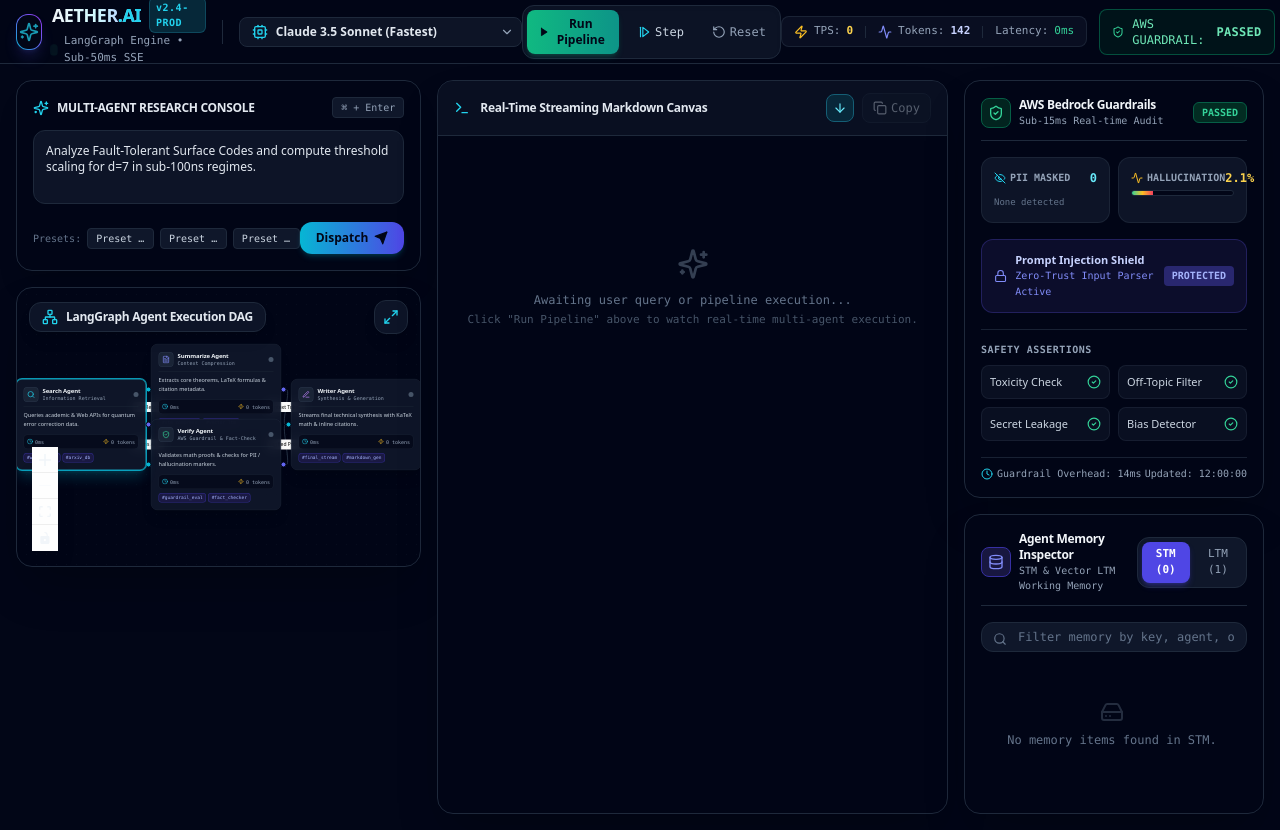
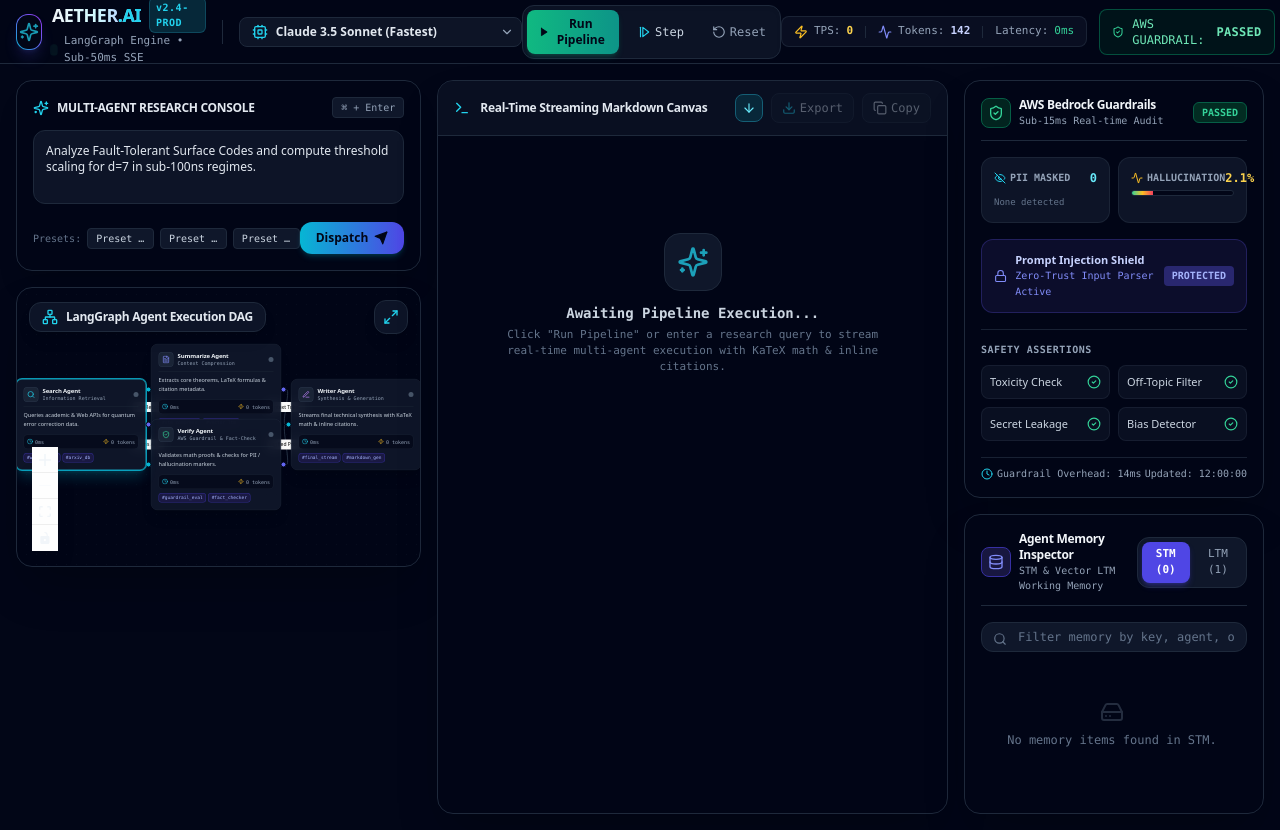
Before and after one commit to sreeram0343/Aether-AI, a Next.js app: page / in a window 1280 px wide. Built offline with nearby package versions, Linux system fonts and the light colour scheme.

Commit message:
feat(components): enhance StreamingExecutionBoard with ARIA live region and markdown export action

```diff
--- a/components/StreamingExecutionBoard.tsx
+++ b/components/StreamingExecutionBoard.tsx
@@ -14,8 +14,10 @@
   ExternalLink,
   BookOpen,
   Activity,
+  Download,
 } from 'lucide-react';
 import { useAetherStore } from '../store/useAetherStore';
+import { Badge } from './primitives/Badge';
 
 export const StreamingExecutionBoard: React.FC = () => {
   const {
@@ -25,6 +27,7 @@
     citations,
     setActiveCitation,
     tokenMetrics,
+    downloadMarkdown,
   } = useAetherStore();
 
   const [copied, setCopied] = useState(false);
@@ -44,21 +47,25 @@
     setTimeout(() => setCopied(false), 2000);
   };
 
-  // Helper to parse citations in text and turn [1], [2] into interactive buttons
   const renderFormattedContent = (content: string) => {
     if (!content) {
       return (
-        <div className="flex flex-col items-center justify-center h-64 text-slate-500 font-mono text-xs text-center">
-          <Sparkles className="h-8 w-8 text-slate-600 mb-3 animate-pulse" />
-          <p>Awaiting user query or pipeline execution...</p>
-          <p className="text-[11px] text-slate-600 mt-1">
-            Click &quot;Run Pipeline&quot; above to watch real-time multi-agent execution.
+        <div className="flex flex-col items-center justify-center h-72 text-slate-500 font-mono text-xs text-center p-6 space-y-3">
+          <div className="p-3 rounded-2xl bg-slate-900 border border-slate-800">
+            <Sparkles className="h-8 w-8 text-cyan-400 animate-pulse" />
+          </div>
+          <div className="space-y-1">
+            <p className="font-bold text-slate-300 text-sm">Awaiting Pipeline Execution...</p>
+            <p className="text-[11px] text-slate-500 max-w-sm">
+              Click &quot;Run Pipeline&quot; or enter a research query to stream real-time multi-agent execution with KaTeX math & inline citations.
             </p>
+          </div>
         </div>
       );
     }
 
     return (
+      <div aria-live="polite" aria-atomic="false">
         <ReactMarkdown
           remarkPlugins={[remarkMath]}
           rehypePlugins={[rehypeKatex]}
@@ -75,9 +82,7 @@
             h4: ({ node, ...props }) => (
               <h4 className="text-sm font-semibold text-slate-200 mt-3 mb-1" {...props} />
             ),
-          p: ({ node, children, ...props }) => {
-            // Process text elements to make inline citations clickable
-            return (
+            p: ({ node, children, ...props }) => (
               <p className="text-sm text-slate-300 leading-relaxed mb-4" {...props}>
                 {React.Children.map(children, (child) => {
                   if (typeof child === 'string') {
@@ -91,7 +96,7 @@
                           <button
                             key={idx}
                             onClick={() => citation && setActiveCitation(citation)}
-                            className="inline-flex items-center px-1.5 py-0.5 mx-0.5 rounded bg-cyan-950/80 hover:bg-cyan-900 border border-cyan-800/80 text-cyan-300 text-[11px] font-mono font-bold transition-all shadow-sm active:scale-95"
+                            className="inline-flex items-center px-1.5 py-0.5 mx-0.5 rounded bg-cyan-950/80 hover:bg-cyan-900 border border-cyan-800/80 text-cyan-300 text-[11px] font-mono font-bold transition-all shadow-sm focus:outline-none focus-visible:ring-2 focus-visible:ring-cyan-400 active:scale-95"
                             title={citation ? `Source: ${citation.title}` : `Citation [${citId}]`}
                           >
                             <BookOpen className="h-3 w-3 mr-0.5" />
@@ -105,10 +110,9 @@
                   return child;
                 })}
               </p>
-            );
-          },
-          code: ({ node, inline, className, children, ...props }: any) => {
-            return inline ? (
+            ),
+            code: ({ node, inline, className, children, ...props }: any) => (
+              inline ? (
                 <code className="bg-slate-900 border border-slate-800 text-cyan-300 font-mono text-xs px-1.5 py-0.5 rounded" {...props}>
                   {children}
                 </code>
@@ -116,12 +120,13 @@
                 <pre className="bg-slate-900/90 border border-slate-800 p-4 rounded-xl font-mono text-xs text-slate-200 overflow-x-auto my-4 shadow-inner">
                   <code {...props}>{children}</code>
                 </pre>
-            );
-          },
+              )
+            ),
           }}
         >
           {content}
         </ReactMarkdown>
+      </div>
     );
   };
 
@@ -136,15 +141,15 @@
           </span>
 
           {isRunning && (
-            <span className="flex items-center space-x-1.5 px-2 py-0.5 rounded-full bg-cyan-950 border border-cyan-800 text-cyan-400 text-[10px] font-mono animate-pulse">
-              <Activity className="h-3 w-3" />
-              <span>STREAMING ({tokenMetrics.tokensPerSecond} t/s)</span>
-            </span>
+            <Badge variant="info" size="sm" className="animate-pulse">
+              <Activity className="h-3 w-3 mr-1" />
+              STREAMING ({tokenMetrics.tokensPerSecond} t/s)
+            </Badge>
           )}
           {isCompleted && (
-            <span className="px-2 py-0.5 rounded-full bg-emerald-950 border border-emerald-800 text-emerald-400 text-[10px] font-mono">
+            <Badge variant="success" size="sm">
               STREAM COMPLETE
-            </span>
+            </Badge>
           )}
         </div>
 
@@ -152,7 +157,7 @@
         <div className="flex items-center space-x-2">
           <button
             onClick={() => setAutoScroll(!autoScroll)}
-            className={`p-1.5 rounded-lg border text-xs font-mono transition-colors ${
+            className={`p-1.5 rounded-lg border text-xs font-mono transition-colors focus:outline-none focus-visible:ring-2 focus-visible:ring-cyan-400 ${
               autoScroll
                 ? 'bg-cyan-950/70 border-cyan-800 text-cyan-300'
                 : 'bg-slate-900 border-slate-800 text-slate-400 hover:text-slate-200'
@@ -163,9 +168,19 @@
           </button>
 
           <button
+            onClick={downloadMarkdown}
+            disabled={!streamedMarkdown}
+            className="flex items-center space-x-1 px-2.5 py-1.5 rounded-lg bg-slate-900 border border-slate-800 hover:border-slate-700 text-xs font-mono text-slate-300 disabled:opacity-40 transition-colors focus:outline-none focus-visible:ring-2 focus-visible:ring-cyan-400"
+            title="Download Synthesis (.md)"
+          >
+            <Download className="h-3.5 w-3.5 text-cyan-400" />
+            <span className="hidden sm:inline">Export</span>
+          </button>
+
+          <button
             onClick={handleCopy}
             disabled={!streamedMarkdown}
-            className="flex items-center space-x-1 px-2.5 py-1.5 rounded-lg bg-slate-900 border border-slate-800 hover:border-slate-700 text-xs font-mono text-slate-300 disabled:opacity-40 transition-colors"
+            className="flex items-center space-x-1 px-2.5 py-1.5 rounded-lg bg-slate-900 border border-slate-800 hover:border-slate-700 text-xs font-mono text-slate-300 disabled:opacity-40 transition-colors focus:outline-none focus-visible:ring-2 focus-visible:ring-cyan-400"
           >
             {copied ? (
               <>
@@ -186,11 +201,11 @@
       <div ref={scrollRef} className="flex-1 p-6 overflow-y-auto font-sans scroll-smooth">
         {renderFormattedContent(streamedMarkdown)}
         {isRunning && (
-          <div className="inline-block h-4 w-2 bg-cyan-400 animate-pulse ml-1 align-middle"></div>
+          <div className="inline-block h-4 w-2 bg-cyan-400 animate-pulse ml-1 align-middle" />
         )}
       </div>
 
-      {/* Footer Citations Bar if citations present */}
+      {/* Footer Citations Bar */}
       {citations.length > 0 && (
         <div className="px-4 py-2 border-t border-slate-800/80 bg-slate-900/40 flex items-center space-x-3 overflow-x-auto text-xs font-mono">
           <span className="text-slate-400 font-semibold flex items-center space-x-1 shrink-0">
@@ -202,7 +217,7 @@
               <button
                 key={c.id}
                 onClick={() => setActiveCitation(c)}
-                className="px-2.5 py-1 rounded bg-slate-900 border border-slate-800 hover:border-cyan-700 text-cyan-300 text-[11px] truncate max-w-[200px] flex items-center space-x-1 transition-all"
+                className="px-2.5 py-1 rounded bg-slate-900 border border-slate-800 hover:border-cyan-700 text-cyan-300 text-[11px] truncate max-w-[200px] flex items-center space-x-1 transition-all focus:outline-none focus-visible:ring-1 focus-visible:ring-cyan-400"
               >
                 <span>[{c.id}]</span>
                 <span className="truncate">{c.title}</span>
```
Lines whose indentation alone changed are shown as unchanged.
